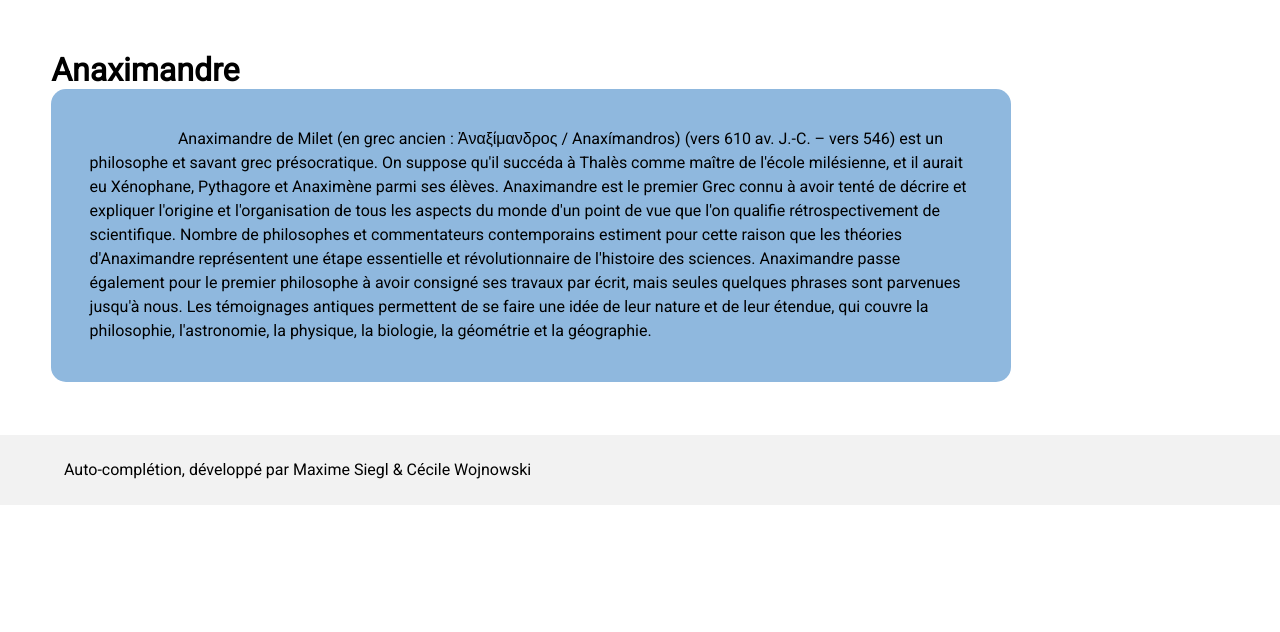
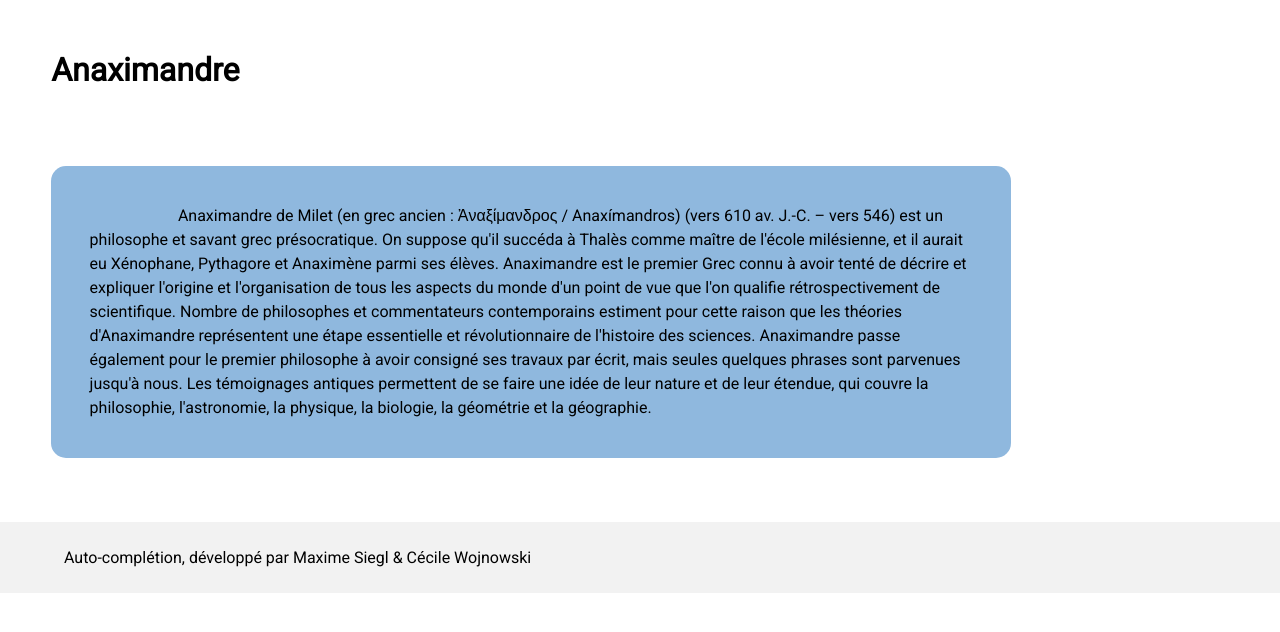
Before and after one commit to maxime-siegl/autocompletion, a PHP site: page /element.php?id=1 in a window 1280 px wide. Shown: the part 72-704 px from the top of the page. Run offline with PHP 8.4, Linux system fonts and the light colour scheme; data comes from the database, SQL or seed files in the repository; some libraries are stand-ins or nearby versions.

Commit message:
Position footer + margin-bottom h2 element.php

```diff
--- a/style.css
+++ b/style.css
@@ -83,18 +83,18 @@ input:focus{
   text-decoration: underline;
 }
 
-/************* Page Artcile *******************/
+/************* Page Element *******************/
 #element_philosophe{
     display: flex;
     flex-direction: column;
     justify-content: left;
     margin: 4%;
     width: 75%;
-    height: 40vh;
 }
 
 #element_philosophe h2{
     font-size: 2em;
+    margin-bottom:8%;
 }
 
 #element_philosophe p{
```
